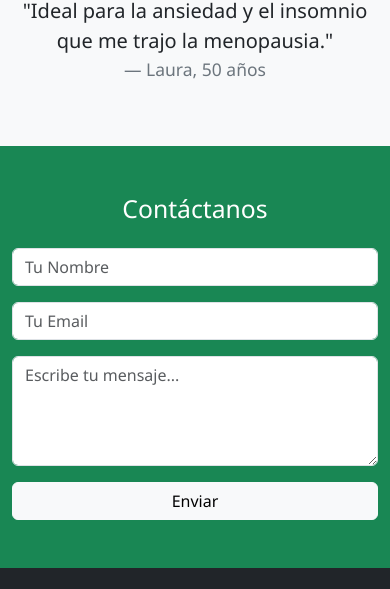
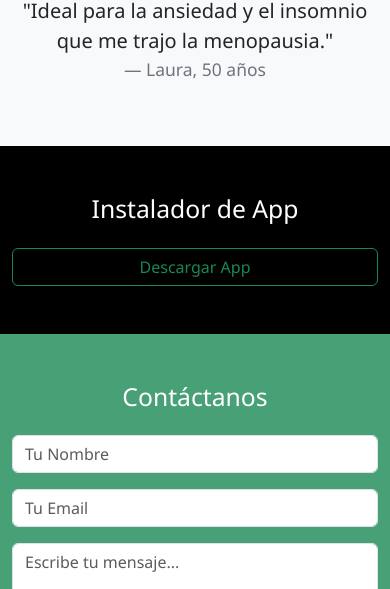
Before and after one commit to BocamoCM/cannagrowDAM, a plain HTML site: page web/index.html in a window 390 px wide. Shown: the part 4568-5157 px from the top of the page. Drawn offline with nearby package versions, Linux system fonts and the light colour scheme.

Commit message:
web con instalador

```diff
--- a/web/index.html
+++ b/web/index.html
@@ -25,6 +25,7 @@
           <li class="nav-item"><a class="nav-link" href="#products">Productos</a></li>
           <li class="nav-item"><a class="nav-link" href="#testimonials">Testimonios</a></li>
           <li class="nav-item"><a class="nav-link" href="#contact">Contacto</a></li>
+          <li class="nav-item"><a class="nav-link" href="#instalador">Instalador</a></li>
         </ul>
       </div>
     </div>
@@ -195,8 +196,21 @@
     </div>
   </section>
 
+  <!-- Instalador de App -->
+  <section id="contact" class="py-5" style="background-color:#000000">
+    <div class="container">
+      <h2 class="text-center mb-4 text-color text-white" data-aos="fade-up">Instalador de App</h2>
+      <div class="row justify-content-center">
+        <div class="col-md-8" data-aos="fade-up" data-aos-delay="200">
+          <form action="mailto:ventas@naturalcbd.com" method="post" enctype="text/plain">
+            <button type="submit" class="btn btn-outline-success w-100" href="">Descargar App</button>
+        </div>
+      </div>
+    </div>
+  </section>
+
   <!-- Contacto -->
-  <section id="contact" class="py-5 text-white" style="background-color:#198754">
+  <section id="contact" class="py-5 text-white" style="background-color:#47a076">
     <div class="container">
       <h2 class="text-center mb-4" data-aos="fade-up">Contáctanos</h2>
       <div class="row justify-content-center">
@@ -211,7 +225,7 @@
             <div class="mb-3">
               <textarea class="form-control" name="mensaje" rows="4" placeholder="Escribe tu mensaje..." required></textarea>
             </div>
-            <button type="submit" class="btn btn-light w-100">Enviar</button>
+
           </form>
         </div>
       </div>
```
Also changed, not shown: web/Style.css (indentation only).
